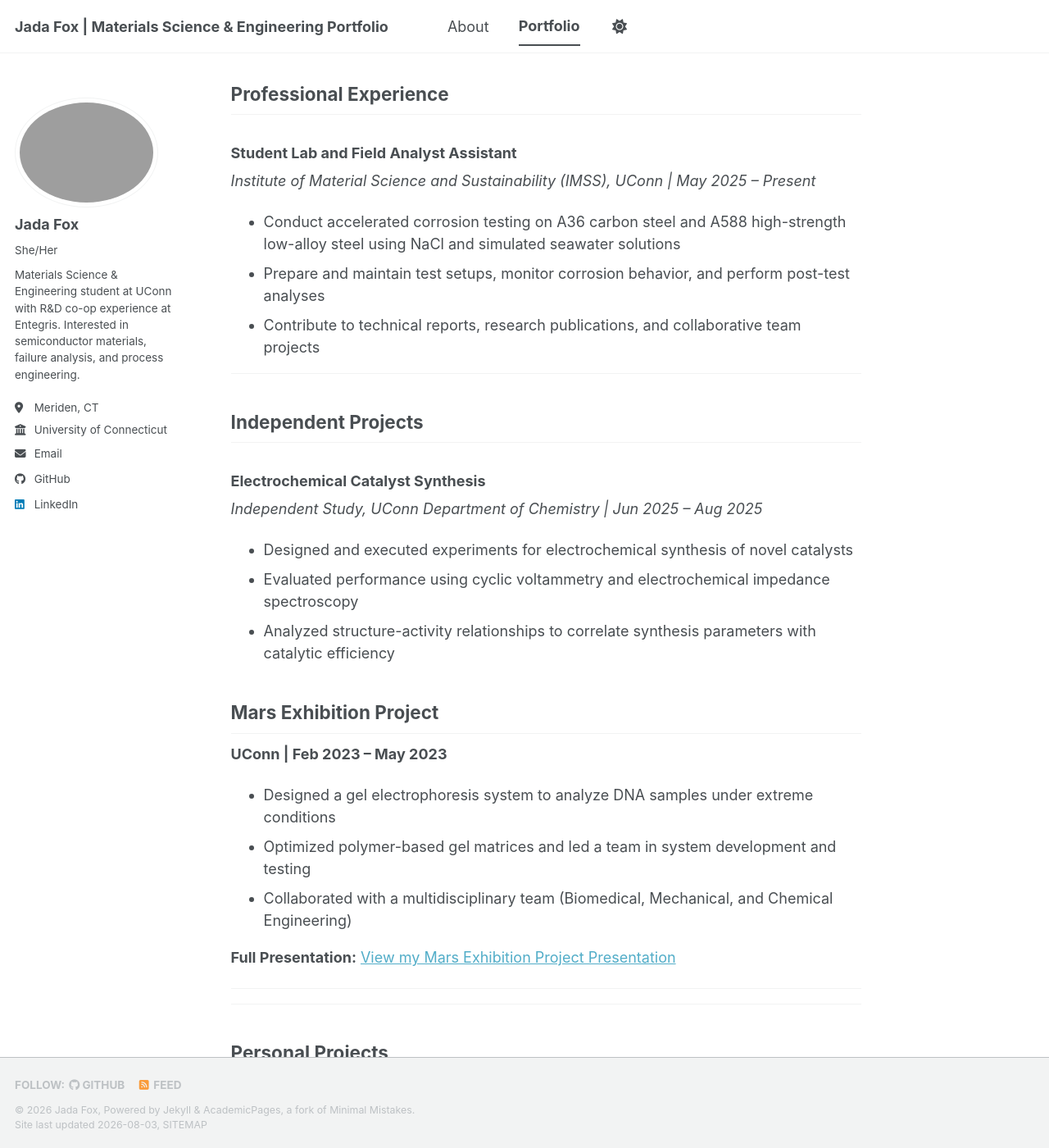
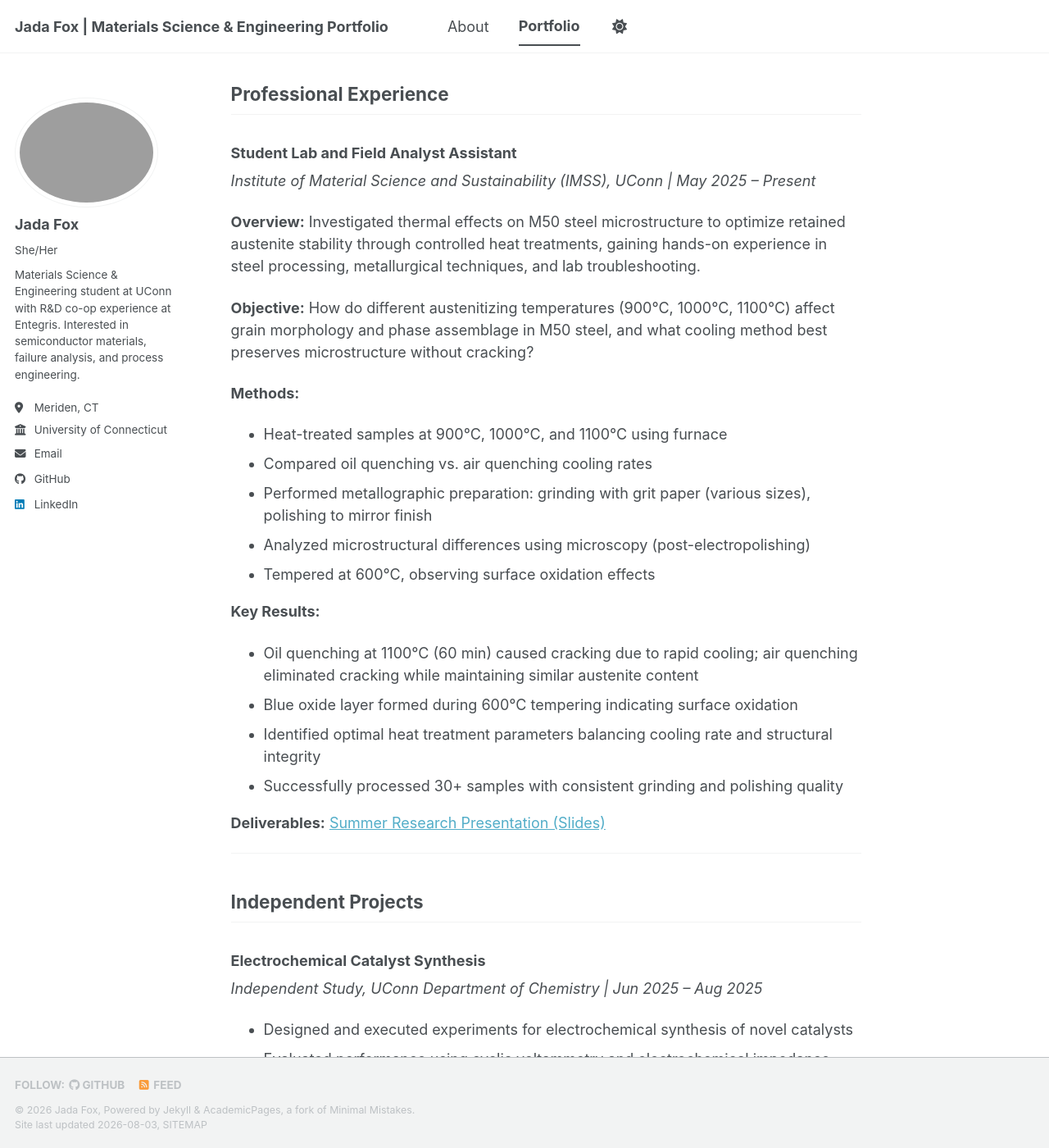
Before and after one commit to FoxJada/FoxJada.github.io, a Jekyll site: the page built from _pages/portfolio.md, in a window 1280 px wide and 1400 px high, scrolled down 2190 px. Shown: the whole window at 82% size. Built offline with Jekyll 4.4.1, drawn with Linux system fonts in a browser that asks for light colours; a style sheet for code colours, icons or effects is not loaded; some of the changed text lies outside the part shown.

Commit message:
Update portfolio.md

```diff
--- a/_pages/portfolio.md
+++ b/_pages/portfolio.md
@@ -71,9 +71,27 @@ How can biomaterial-based drug delivery systems be engineered to simultaneously
 ### Student Lab and Field Analyst Assistant
 *Institute of Material Science and Sustainability (IMSS), UConn | May 2025 – Present*
 
-- Conduct accelerated corrosion testing on A36 carbon steel and A588 high-strength low-alloy steel using NaCl and simulated seawater solutions
-- Prepare and maintain test setups, monitor corrosion behavior, and perform post-test analyses
-- Contribute to technical reports, research publications, and collaborative team projects
+**Overview:**
+Investigated thermal effects on M50 steel microstructure to optimize retained austenite stability through controlled heat treatments, gaining hands-on experience in steel processing, metallurgical techniques, and lab troubleshooting.
+
+**Objective:**
+How do different austenitizing temperatures (900°C, 1000°C, 1100°C) affect grain morphology and phase assemblage in M50 steel, and what cooling method best preserves microstructure without cracking?
+
+**Methods:**
+- Heat-treated samples at 900°C, 1000°C, and 1100°C using furnace
+- Compared oil quenching vs. air quenching cooling rates
+- Performed metallographic preparation: grinding with grit paper (various sizes), polishing to mirror finish
+- Analyzed microstructural differences using microscopy (post-electropolishing)
+- Tempered at 600°C, observing surface oxidation effects
+
+**Key Results:**
+- Oil quenching at 1100°C (60 min) caused cracking due to rapid cooling; air quenching eliminated cracking while maintaining similar austenite content
+- Blue oxide layer formed during 600°C tempering indicating surface oxidation
+- Identified optimal heat treatment parameters balancing cooling rate and structural integrity
+- Successfully processed 30+ samples with consistent grinding and polishing quality
+
+**Deliverables:**
+ [Summer Research Presentation (Slides)](/My%20Summer%20Research.pptx)
 
 ___
 
@@ -87,14 +105,28 @@ ___
 - Evaluated performance using cyclic voltammetry and electrochemical impedance spectroscopy
 - Analyzed structure-activity relationships to correlate synthesis parameters with catalytic efficiency
 
-## Mars Exhibition Project
-**UConn | Feb 2023 – May 2023**
+## Group Projects
 
-- Designed a gel electrophoresis system to analyze DNA samples under extreme conditions
-- Optimized polymer-based gel matrices and led a team in system development and testing
-- Collaborated with a multidisciplinary team (Biomedical, Mechanical, and Chemical Engineering)
+### Mars Exhibition Project
+*UConn | Feb 2023 – May 2023*
 
- **Full Presentation:**
+**Overview:**
+Designed and optimized a gel electrophoresis system capable of analyzing DNA samples under extreme Martian conditions, collaborating with a multidisciplinary engineering team.
+
+**Objective:**
+How can a gel electrophoresis system be engineered to reliably separate and analyze DNA samples under the low gravity, temperature fluctuations, and radiation exposure characteristic of Martian environments?
+
+**Methods:**
+- Designed polymer-based gel matrices optimized for extreme condition stability
+- Developed testing protocols simulating Martian environmental parameters
+- Led system development and iterative testing across Biomedical, Mechanical, and Chemical Engineering disciplines
+- Evaluated gel composition variations for performance under stress conditions
+
+**Key Results:**
+- [Add specific findings—e.g., optimal polymer formulation, separation resolution achieved, temperature range tested, or gravity simulation results]
+- Demonstrated feasibility of DNA analysis under simulated Martian conditions
+
+**Deliverables**
 [View my Mars Exhibition Project Presentation](/Mars_Exhibition_Project.pdf)
 
 ---
```
